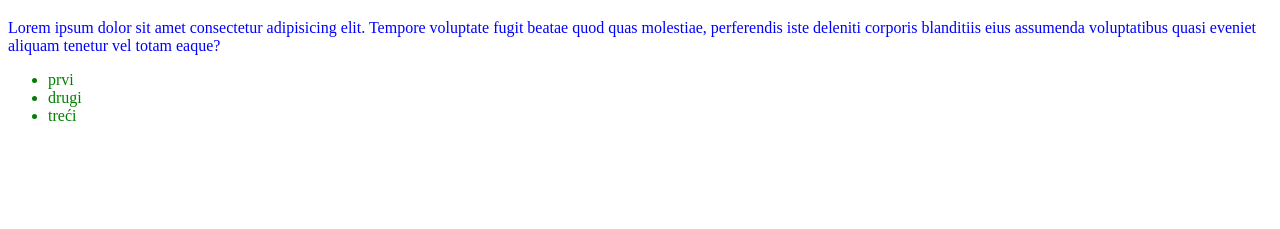
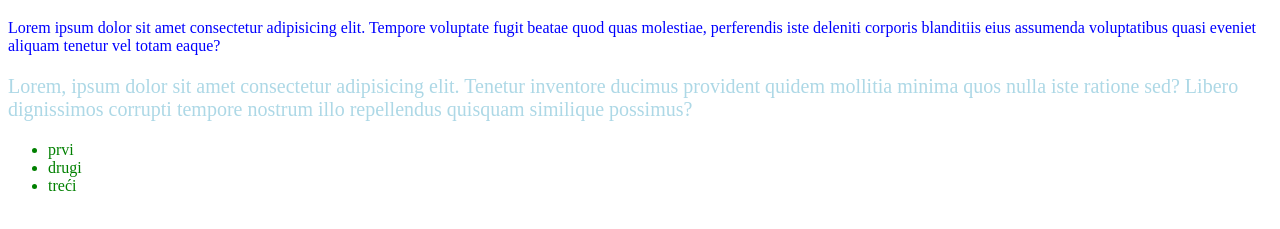
Before and after one commit to gerba031/2024_03_13_algebra_css_1, a plain HTML site: page index.html in a window 1280 px wide. Shown: the part 61-290 px from the top of the page. Drawn offline with Linux system fonts and the light colour scheme.

Commit message:
dodan jos jedan paragraf

```diff
--- a/index.html
+++ b/index.html
@@ -17,6 +17,11 @@
         iste deleniti corporis blanditiis eius assumenda voluptatibus quasi
         eveniet aliquam tenetur vel totam eaque?
     </p>
+
+    <p style="color: lightblue; font-size: 20px;">Lorem, ipsum dolor sit amet consectetur adipisicing elit.
+         Tenetur inventore ducimus provident quidem mollitia minima quos
+          nulla iste ratione sed? Libero dignissimos corrupti tempore nostrum
+          illo repellendus quisquam similique possimus?</p>
     <ul>
         <li>prvi</li>
         <li>drugi</li>
```
